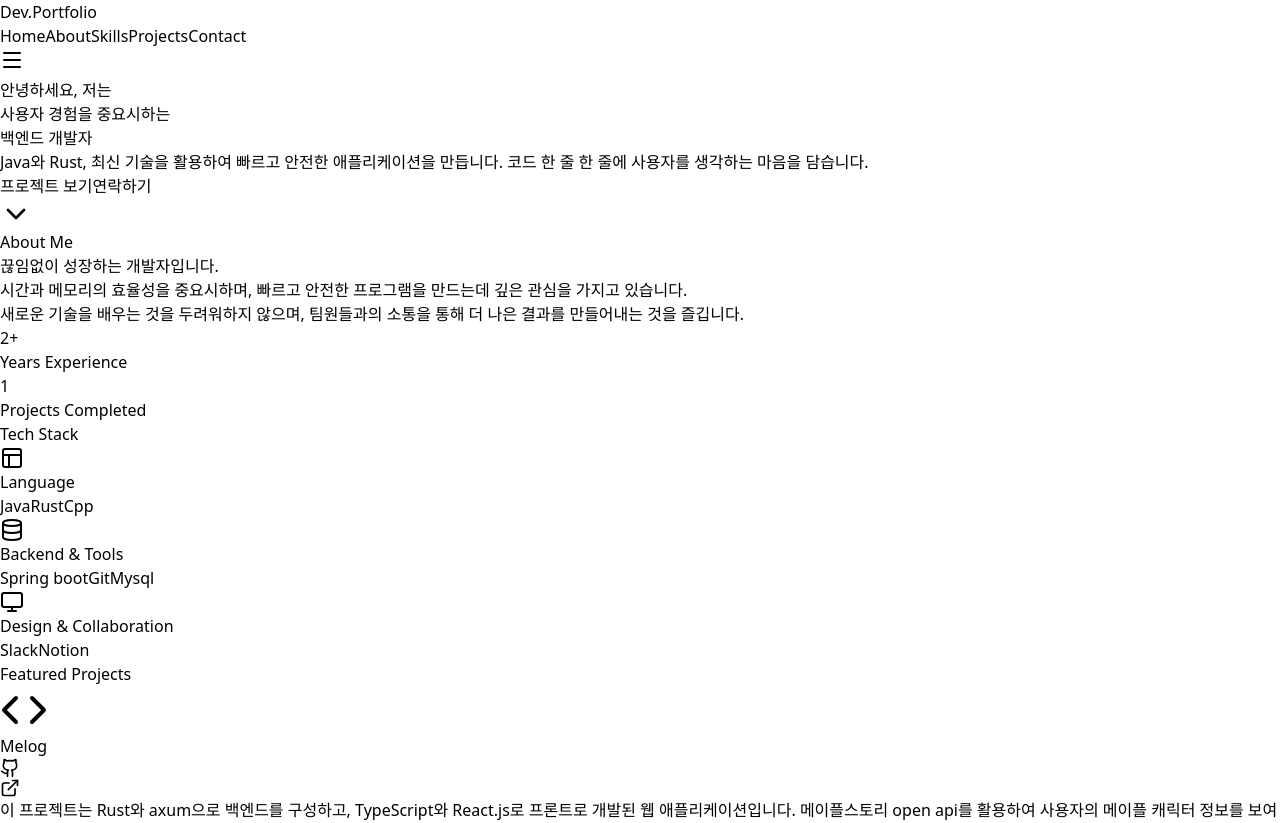
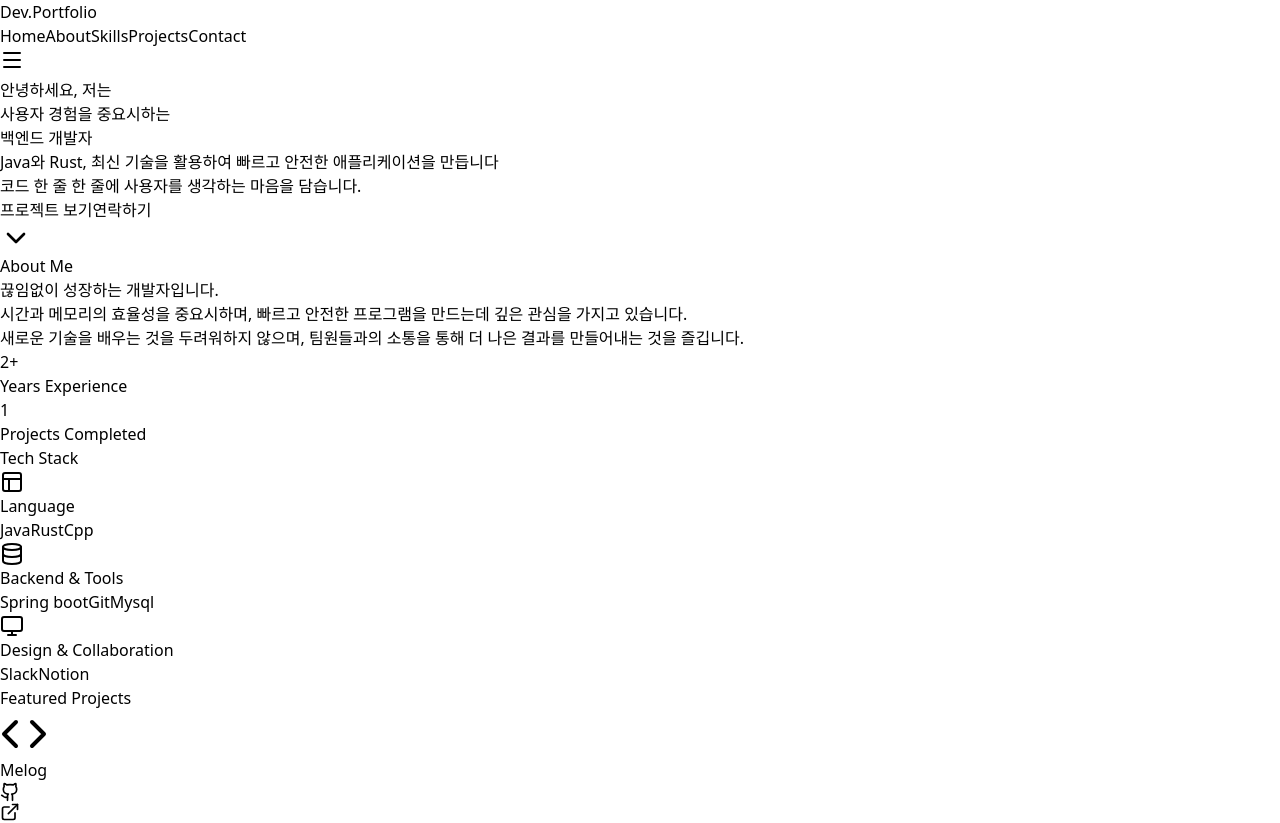
Before and after one commit to lms0806/lms0806_cv, a React (Vite) app in the folder web/: page / in a window 1280 px wide. Shown: the top 823 px of the page. Built offline with nearby package versions, Linux system fonts and the light colour scheme.

Commit message:
add : word br tag

```diff
--- a/web/index.html
+++ b/web/index.html
@@ -1,13 +1,16 @@
 <!doctype html>
 <html lang="en">
+
 <head>
   <meta charset="UTF-8" />
   <link rel="icon" type="image/svg+xml" href="/vite.svg" />
   <meta name="viewport" content="width=device-width, initial-scale=1.0" />
-    <title>web</title>
+  <title>lms0806's cv</title>
 </head>
+
 <body>
   <div id="root"></div>
   <script type="module" src="/src/main.tsx"></script>
 </body>
+
 </html>
--- a/web/src/App.tsx
+++ b/web/src/App.tsx
@@ -143,8 +143,8 @@ export default function Portfolio() {
               백엔드 개발자
             </span>
           </h1>
-          <p className="text-slate-400 text-lg md:text-xl max-w-2xl mx-auto mb-10 leading-relaxed">
-            Java와 Rust, 최신 기술을 활용하여 빠르고 안전한 애플리케이션을 만듭니다.
+          <p className="text-slate-400 text-lg md:text-xl max-w-3xl mx-auto mb-10 leading-relaxed break-keep">
+            Java와 Rust, 최신 기술을 활용하여 빠르고 안전한 애플리케이션을 만듭니다 <br />
             코드 한 줄 한 줄에 사용자를 생각하는 마음을 담습니다.
           </p>
           <div className="flex flex-col md:flex-row justify-center gap-4">
@@ -179,7 +179,7 @@ export default function Portfolio() {
             <h3 className="text-2xl md:text-3xl font-bold text-teal-400">
               끊임없이 성장하는 개발자입니다.
             </h3>
-            <p className="text-slate-300 leading-relaxed text-lg">
+            <p className="text-slate-300 leading-relaxed text-lg break-keep">
               시간과 메모리의 효율성을 중요시하며, 빠르고 안전한 프로그램을 만드는데 깊은 관심을 가지고 있습니다.<br className="hidden md:block" />
               새로운 기술을 배우는 것을 두려워하지 않으며, 팀원들과의 소통을 통해 더 나은 결과를 만들어내는 것을 즐깁니다.
             </p>
```
Lines whose indentation alone changed are shown as unchanged.
